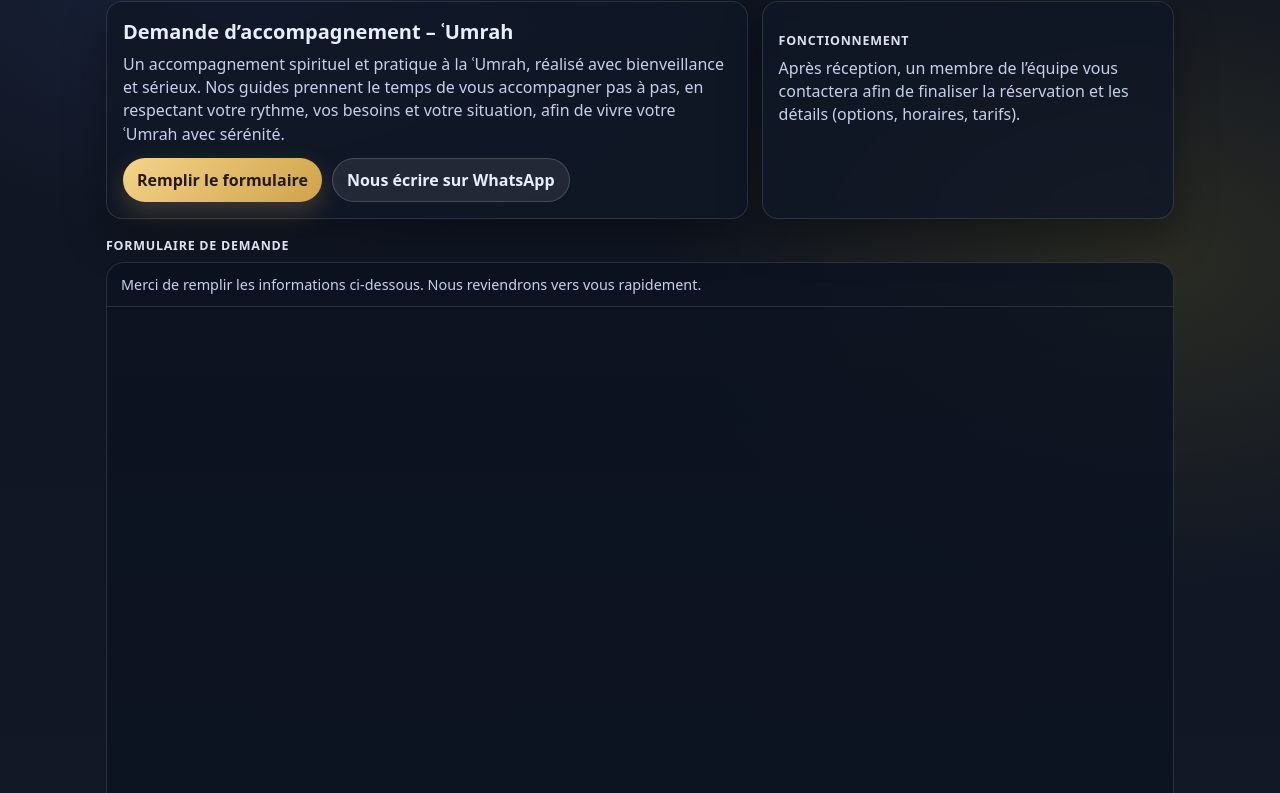
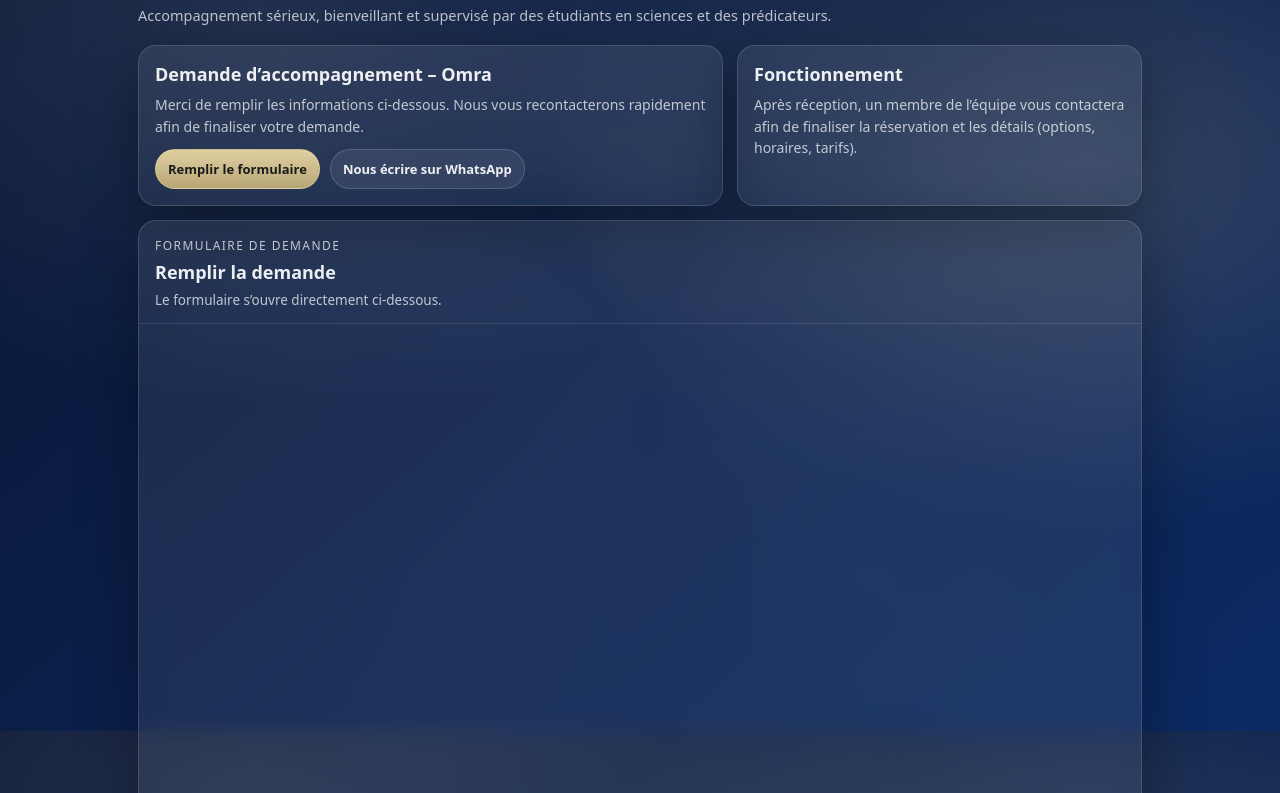
Before and after one commit to nootqa-rgb/N2M, a plain HTML site: page N2M/index.html in a window 1280 px wide. Shown: the part 69-862 px from the top of the page. Drawn offline with Linux system fonts and the light colour scheme; a script that the page names is missing.

Commit message:
Update index.html

```diff
--- a/N2M/index.html
+++ b/N2M/index.html
@@ -1,208 +1,309 @@
-
 <!doctype html>
 <html lang="fr">
 <head>
   <meta charset="utf-8" />
-  <meta name="viewport" content="width=device-width,initial-scale=1" />
-  <title>Nomade2Makkah (N2M) — Demande d’accompagnement</title>
+  <meta name="viewport" content="width=device-width, initial-scale=1" />
+  <title>Accompagnement · Omra · La Mecque & Médine</title>
 
   <style>
     :root{
-      --bg1:#0f1420;
-      --bg2:#141c2b;
-      --card:#0f1726cc;
-      --stroke:#ffffff1f;
-      --text:#e9eefc;
-      --muted:#c7d0ea;
-      --gold1:#f4d38a;
-      --gold2:#cfa34a;
-      --btn:#ffffff14;
-      --btnStroke:#ffffff2b;
+      --bg1:#0a1633;
+      --bg2:#0b2a63;
+      --card: rgba(255,255,255,.08);
+      --card2: rgba(255,255,255,.10);
+      --border: rgba(255,255,255,.14);
+      --text: rgba(255,255,255,.92);
+      --muted: rgba(255,255,255,.72);
+      --accent:#e9d8a6; /* nude/doré doux */
+      --accent2:#c7b27a;
+      --shadow: 0 18px 60px rgba(0,0,0,.35);
+      --radius: 18px;
     }
 
-    *{box-sizing:border-box}
+    *{ box-sizing:border-box; }
+    html,body{ height:100%; }
     body{
       margin:0;
-      font-family:system-ui,-apple-system,Segoe UI,Roboto,Arial,sans-serif;
-      color:var(--text);
+      font-family: system-ui, -apple-system, Segoe UI, Roboto, Arial, sans-serif;
+      color: var(--text);
       background:
-        radial-gradient(900px 600px at 20% 0%, #1b2540 0%, transparent 55%),
-        radial-gradient(900px 600px at 90% 20%, #2a2b23 0%, transparent 55%),
-        linear-gradient(180deg,var(--bg1),var(--bg2));
+        radial-gradient(1200px 700px at 20% 10%, rgba(255,255,255,.10), transparent 55%),
+        radial-gradient(900px 600px at 85% 30%, rgba(233,216,166,.18), transparent 60%),
+        linear-gradient(140deg, var(--bg1), var(--bg2));
+      overflow-x:hidden;
     }
 
-    .wrap{max-width:1100px;margin:0 auto;padding:18px 16px 40px}
-    .top{
-      display:flex;align-items:flex-start;justify-content:space-between;gap:12px;
-      margin-bottom:14px;
+    /* Motif “arabesques / calligraphie” en CSS (stylisé) + flou */
+    .ornament{
+      position:fixed;
+      inset:-20%;
+      pointer-events:none;
+      opacity:.22;
+      filter: blur(1.2px);
+      background:
+        radial-gradient(circle at 25% 30%, rgba(255,255,255,.20) 0 2px, transparent 3px 100%),
+        radial-gradient(circle at 70% 55%, rgba(255,255,255,.18) 0 2px, transparent 3px 100%),
+        conic-gradient(from 0deg at 50% 50%,
+          rgba(255,255,255,.08), transparent 10%,
+          rgba(255,255,255,.08) 20%, transparent 30%,
+          rgba(255,255,255,.08) 40%, transparent 50%,
+          rgba(255,255,255,.08) 60%, transparent 70%,
+          rgba(255,255,255,.08) 80%, transparent 90%,
+          rgba(255,255,255,.08));
+      mask-image: radial-gradient(circle at 50% 50%, rgba(0,0,0,.9), transparent 65%);
+      transform: rotate(-8deg);
     }
+    .ornament::after{
+      content:"";
+      position:absolute;
+      inset:0;
+      opacity:.55;
+      background:
+        repeating-linear-gradient(45deg,
+          rgba(255,255,255,.05) 0 2px,
+          transparent 2px 18px),
+        repeating-linear-gradient(-45deg,
+          rgba(255,255,255,.04) 0 2px,
+          transparent 2px 22px);
+      filter: blur(2px);
+      mix-blend-mode: soft-light;
+    }
+
+    .wrap{
+      max-width: 1040px;
+      margin: 0 auto;
+      padding: 26px 18px 56px;
+      position:relative;
+      z-index:1;
+    }
+
+    header{
+      display:flex;
+      align-items:flex-start;
+      justify-content:space-between;
+      gap:16px;
+      margin-bottom: 16px;
+    }
+
     .brand{
-      font-weight:800;letter-spacing:.08em;text-transform:uppercase;font-size:.9rem;
+      line-height:1.15;
     }
-    .brand small{display:block;font-weight:600;letter-spacing:.04em;text-transform:none;color:var(--muted);opacity:.9;margin-top:2px}
-    /* On retire l’affichage du numéro en haut : pas de bloc contact ici */
+    .brand .kicker{
+      font-size: 13px;
+      letter-spacing: .14em;
+      text-transform: lowercase;
+      color: var(--muted);
+      margin-bottom: 8px;
+    }
+    .brand h1{
+      margin:0;
+      font-size: 24px;
+      font-weight: 750;
+    }
+    .brand p{
+      margin:10px 0 0;
+      max-width: 820px;
+      color: var(--muted);
+      font-size: 14.5px;
+      line-height: 1.55;
+    }
 
-    .hero{
-      display:grid;grid-template-columns:1.4fr .9fr;gap:14px;
+    .topcards{
+      display:grid;
+      grid-template-columns: 1.3fr .9fr;
+      gap: 14px;
+      margin: 18px 0 14px;
     }
-    @media(max-width:900px){ .hero{grid-template-columns:1fr} }
+    @media (max-width: 860px){
+      .topcards{ grid-template-columns: 1fr; }
+    }
 
     .card{
-      background:var(--card);
-      border:1px solid var(--stroke);
-      border-radius:16px;
-      box-shadow:0 18px 40px rgba(0,0,0,.35);
-      padding:16px;
+      background: linear-gradient(180deg, var(--card), rgba(255,255,255,.06));
+      border: 1px solid var(--border);
+      border-radius: var(--radius);
+      box-shadow: var(--shadow);
+      padding: 16px 16px;
       backdrop-filter: blur(10px);
+      -webkit-backdrop-filter: blur(10px);
     }
 
-    h1{margin:0 0 8px 0;font-size:1.25rem}
-    p{margin:0;color:var(--muted);line-height:1.45}
+    .card h2{
+      margin:0 0 8px;
+      font-size: 18px;
+    }
+    .card p{
+      margin:0;
+      color: var(--muted);
+      font-size: 14px;
+      line-height: 1.55;
+    }
 
-    .btnRow{display:flex;gap:10px;flex-wrap:wrap;margin-top:12px}
+    .actions{
+      display:flex;
+      gap:10px;
+      flex-wrap:wrap;
+      margin-top: 12px;
+    }
     .btn{
-      display:inline-flex;align-items:center;justify-content:center;gap:8px;
-      padding:10px 14px;border-radius:999px;
-      border:1px solid var(--btnStroke);
-      background:var(--btn);
-      color:var(--text);
+      appearance:none;
+      border: 1px solid rgba(255,255,255,.16);
+      background: rgba(255,255,255,.08);
+      color: var(--text);
+      padding: 10px 12px;
+      border-radius: 999px;
+      font-weight: 650;
+      font-size: 13px;
+      cursor:pointer;
       text-decoration:none;
-      font-weight:700;
-      cursor:pointer;
-      user-select:none;
+      display:inline-flex;
+      align-items:center;
+      gap:8px;
     }
     .btn.primary{
-      border:none;
-      background:linear-gradient(135deg,var(--gold1),var(--gold2));
-      color:#231a07;
-      box-shadow:0 10px 24px rgba(207,163,74,.25);
+      background: linear-gradient(180deg, rgba(233,216,166,.95), rgba(199,178,122,.92));
+      border-color: rgba(233,216,166,.35);
+      color: #1b1b1b;
+    }
+    .btn:hover{ filter: brightness(1.05); }
+
+    /* Zone formulaire */
+    .formwrap{
+      margin-top: 12px;
+      padding: 0;
+      overflow: hidden; /* important */
     }
 
-    .sectionTitle{
-      display:flex;align-items:center;justify-content:space-between;gap:10px;
-      font-weight:800;letter-spacing:.06em;text-transform:uppercase;
-      font-size:.78rem;margin:14px 0 8px;color:#e9eefc;
-      opacity:.95;
+    .formhead{
+      padding: 16px 16px 12px;
+      border-bottom: 1px solid rgba(255,255,255,.10);
+    }
+    .formhead .label{
+      font-size: 12px;
+      letter-spacing: .12em;
+      text-transform: uppercase;
+      color: var(--muted);
+      margin-bottom: 6px;
+    }
+    .formhead .title{
+      font-size: 18px;
+      font-weight: 800;
+      margin:0 0 6px;
+    }
+    .formhead .sub{
+      margin:0;
+      color: var(--muted);
+      font-size: 13.5px;
+      line-height: 1.5;
     }
 
-    /* Zone iframe Tally */
-    .formShell{
-      background:linear-gradient(180deg,#0b1220cc,#0b1220aa);
-      border:1px solid var(--stroke);
-      border-radius:18px;
-      overflow:hidden; /* joli cadre */
+    /* Iframe Tally : pleine largeur + hauteur correcte */
+    .tally{
+      width: 100%;
+      border: 0;
+      display:block;
+      min-height: 1200px; /* base */
+      height: 1600px;     /* desktop */
+      background: transparent;
     }
-    .formHead{
-      padding:12px 14px;
-      border-bottom:1px solid var(--stroke);
-      color:var(--muted);
-      font-size:.9rem;
+    @media (max-width: 860px){
+      .tally{ height: 1750px; min-height: 1400px; }
     }
-    .iframeWrap{
-      /* IMPORTANT: pas de hauteur fixe */
-      padding:0;
-    }
-    iframe{
-      width:100%;
-      border:0;
-      display:block;
-      /* Hauteur de base (auto-resize va ajuster ensuite) */
-      min-height: 1200px;
-      background:transparent;
+    @media (max-width: 520px){
+      .tally{ height: 1950px; min-height: 1600px; }
     }
 
-    .footer{
-      margin-top:12px;
-      text-align:center;
-      color:var(--muted);
-      font-size:.78rem;
-      opacity:.9;
+    /* Pour éviter que ça “colle” au bord */
+    .iframepad{
+      padding: 0 8px 10px;
     }
 
-    /* Bonus: sur mobile, on évite que ça se sente “serré” */
-    @media(max-width:520px){
-      .wrap{padding:14px 12px 34px}
-      iframe{min-height: 1400px;}
+    footer{
+      margin-top: 16px;
+      color: rgba(255,255,255,.55);
+      font-size: 12px;
+      text-align:center;
     }
   </style>
 </head>
 
 <body>
+  <div class="ornament" aria-hidden="true"></div>
+
   <div class="wrap">
-    <div class="top">
+    <header>
       <div class="brand">
-        NOMADE2MAKKAH (N2M)
-        <small>Accompagnement • ʿUmrah • La Mecque & Médine</small>
+        <div class="kicker">accompagnement · omra · la Mecque & Médine</div>
+
+        <p>
+
+          <br />
+          Accompagnement sérieux, bienveillant et supervisé par des étudiants en sciences et des prédicateurs.
+        </p>
       </div>
-      <!-- on ne met PLUS le numéro affiché ici -->
-    </div>
+    </header>
 
-    <div class="hero">
+    <section class="topcards">
       <div class="card">
-        <h1>Demande d’accompagnement – ʿUmrah</h1>
+        <h2>Demande d’accompagnement – Omra</h2>
         <p>
-          Un accompagnement spirituel et pratique à la ʿUmrah, réalisé avec bienveillance et sérieux.
-          Nos guides prennent le temps de vous accompagner pas à pas, en respectant votre rythme,
-          vos besoins et votre situation, afin de vivre votre ʿUmrah avec sérénité.
+          Merci de remplir les informations ci-dessous. Nous vous recontacterons rapidement afin de finaliser votre demande.
         </p>
 
-        <div class="btnRow">
+        <div class="actions">
           <a class="btn primary" href="#formulaire">Remplir le formulaire</a>
-          <a class="btn" id="waBtn" href="#" rel="noopener">Nous écrire sur WhatsApp</a>
+          <a class="btn" href="https://wa.me/" target="_blank" rel="noopener">Nous écrire sur WhatsApp</a>
         </div>
       </div>
 
       <div class="card">
-        <div class="sectionTitle">Fonctionnement</div>
+        <h2>Fonctionnement</h2>
         <p>
           Après réception, un membre de l’équipe vous contactera afin de finaliser la réservation et les détails
           (options, horaires, tarifs).
         </p>
       </div>
-    </div>
+    </section>
 
-    <div id="formulaire" class="sectionTitle" style="margin-top:18px;">Formulaire de demande</div>
-
-    <div class="formShell">
-      <div class="formHead">
-        Merci de remplir les informations ci-dessous. Nous reviendrons vers vous rapidement.
+    <section id="formulaire" class="card formwrap">
+      <div class="formhead">
+        <div class="label">Formulaire de demande</div>
+        <h3 class="title">Remplir la demande</h3>
+        <p class="sub">
+          Le formulaire s’ouvre directement ci-dessous.
+        </p>
       </div>
 
-      <div class="iframeWrap">
-        <!-- Embed “propre” Tally (auto resize) -->
+      <div class="iframepad">
         <iframe
-          id="tallyFrame"
+          class="tally"
           data-tally-src="https://tally.so/r/44B5gY?transparentBackground=1"
           loading="lazy"
-          title="Formulaire Nomade2Makkah">
+          title="Formulaire Tally - Demande Omra">
         </iframe>
       </div>
-    </div>
+    </section>
 
-    <div class="footer">
-      © 2025 Nomade2Makkah (N2M) — usage personnel uniquement — reproduction et partage interdits.
-    </div>
+    <footer>
+      © <span id="year"></span> — Nomade2Makkah
+    </footer>
   </div>
 
-  <!-- Script officiel Tally pour auto-resize de l’iframe -->
-  <script async src="https://tally.so/widgets/embed.js"></script>
+  <script>
+    // Affiche l’année
+    document.getElementById("year").textContent = new Date().getFullYear();
 
-  <script>
-    // 1) Mets TON numéro ici (sans +, sans espace)
-    const WHATSAPP_NUMBER = "966563885402"; // <-- À REMPLACER (ex: 966501234567)
-
-    // 2) Message pré-rempli (tu peux modifier)
-    const WHATSAPP_TEXT = encodeURIComponent(
-      "Salam alaykoum, je souhaite des informations pour un accompagnement à la ʿUmrah (Nomade2Makkah)."
-    );
-
-    // Lien WhatsApp correct
-    const waUrl = `https://wa.me/${WHATSAPP_NUMBER}?text=${WHATSAPP_TEXT}`;
-    const waBtn = document.getElementById("waBtn");
-    waBtn.href = waUrl;
-
-    // Petit confort : si Tally met du “fond blanc”, le param transparentBackground aide.
-    // (Le “Made with Tally” dépend de Tally, on ne peut pas toujours le supprimer sans plan payant.)
+    // Script officiel Tally : nécessaire pour bien charger data-tally-src
+    (function() {
+      var d = document, w = window;
+      var s = d.createElement("script");
+      s.src = "https://tally.so/widgets/embed.js";
+      s.async = true;
+      s.onload = function() {
+        if (w.Tally) w.Tally.loadEmbeds();
+      };
+      d.body.appendChild(s);
+    })();
   </script>
 </body>
 </html>
```
